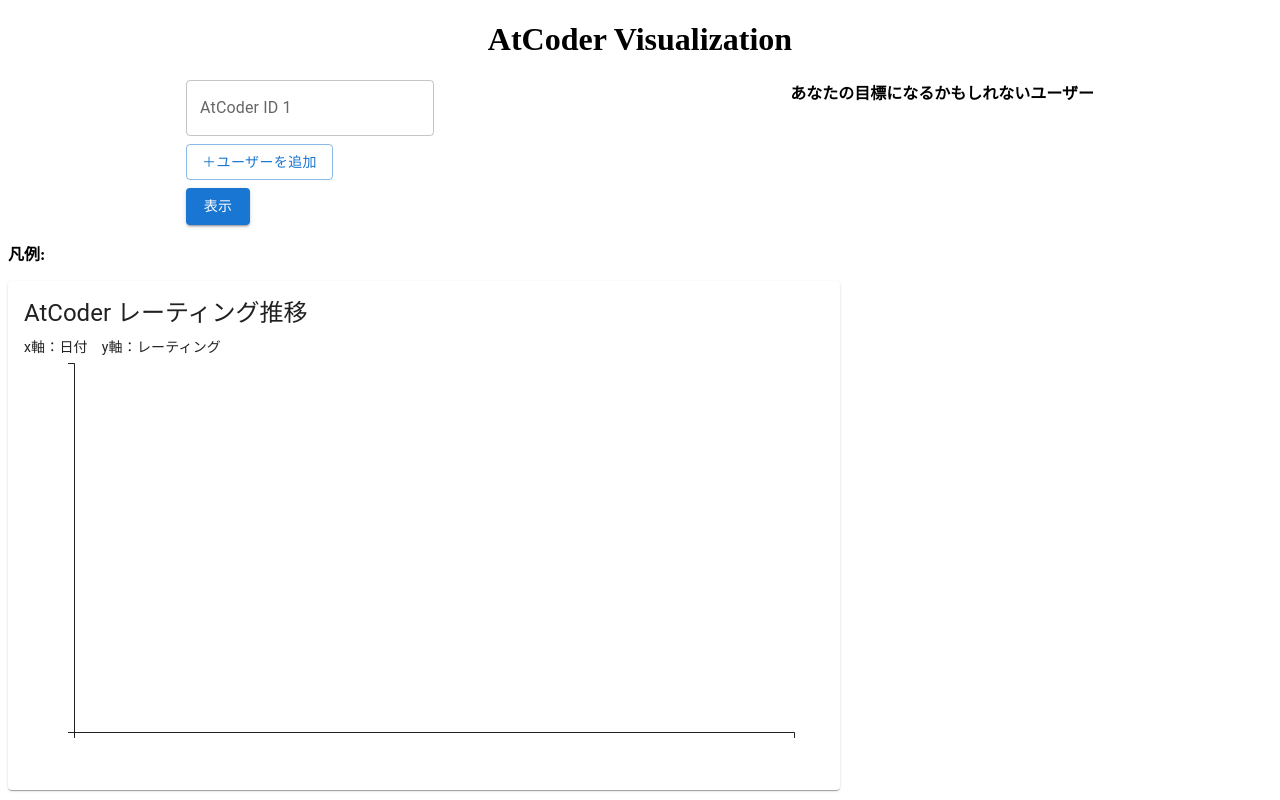
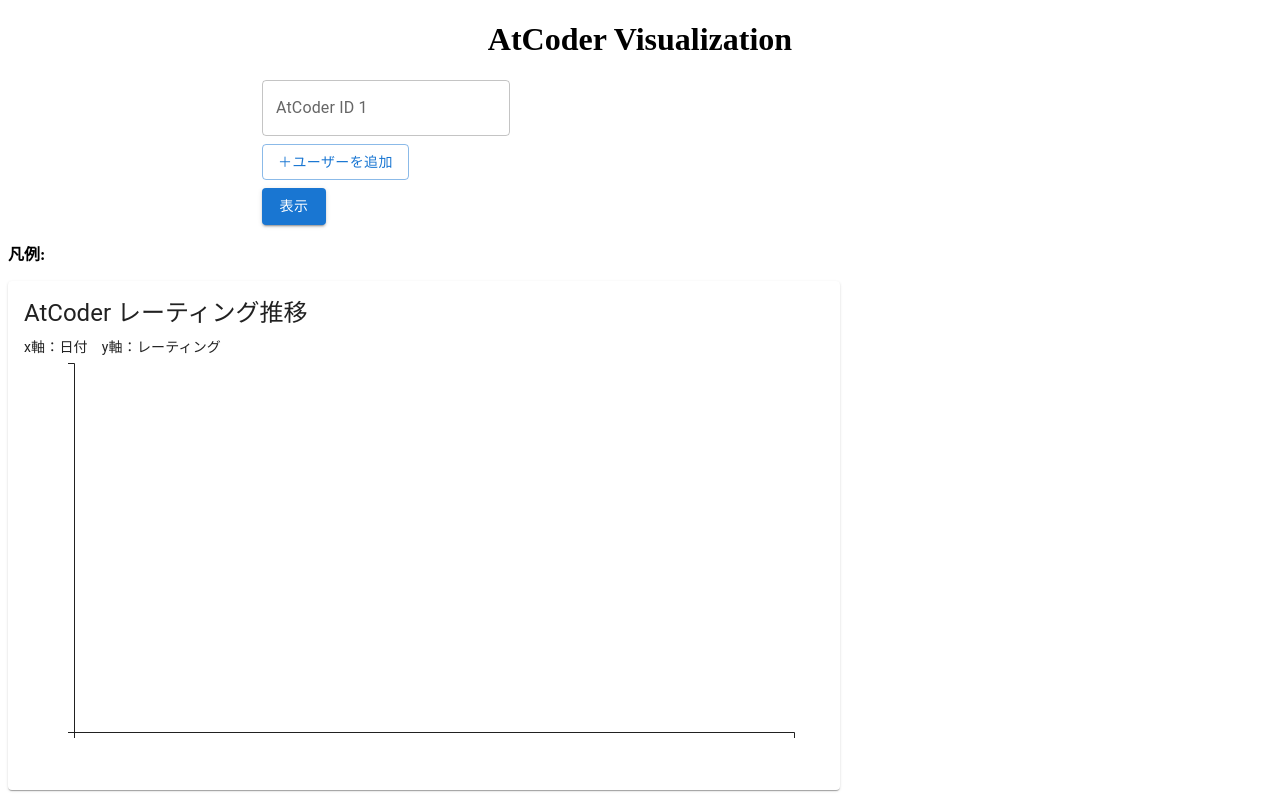
Before and after one commit to ShigaJun/AtCoder-visualization, a React (Vite) app: page / in a window 1280 px wide. Shown: the top 800 px of the page. Built offline with nearby package versions, Linux system fonts and the light colour scheme.

Commit message:
サンプルIDのタイトルテキストが表示されるタイミングを修正

```diff
--- a/src/components/InputID.jsx
+++ b/src/components/InputID.jsx
@@ -62,8 +62,18 @@
                 <Button variant="contained" type="submit" loading={loading}>表示</Button>
             </form>
             <div>
-                <strong>あなたの目標になるかもしれないユーザー</strong>
-                {ratingDatas[0] ? <TargetUserSuggestions myParticiptions={ratingDatas[0].length} myLatestRating={ratingDatas[0][ratingDatas[0].length - 1].NewRating} myFirstRating={ratingDatas[0][0].NewRating} /> : null}
+                {
+                    ratingDatas[0] ?
+                        <>
+                            <strong>あなたの目標になるかもしれないユーザー</strong>
+                            <TargetUserSuggestions
+                                myParticiptions={ratingDatas[0].length}
+                                myLatestRating={ratingDatas[0][ratingDatas[0].length - 1].NewRating}
+                                myFirstRating={ratingDatas[0][0].NewRating}
+                            />
+                        </>
+                        : null
+                }
             </div>
         </div>
     );
```
